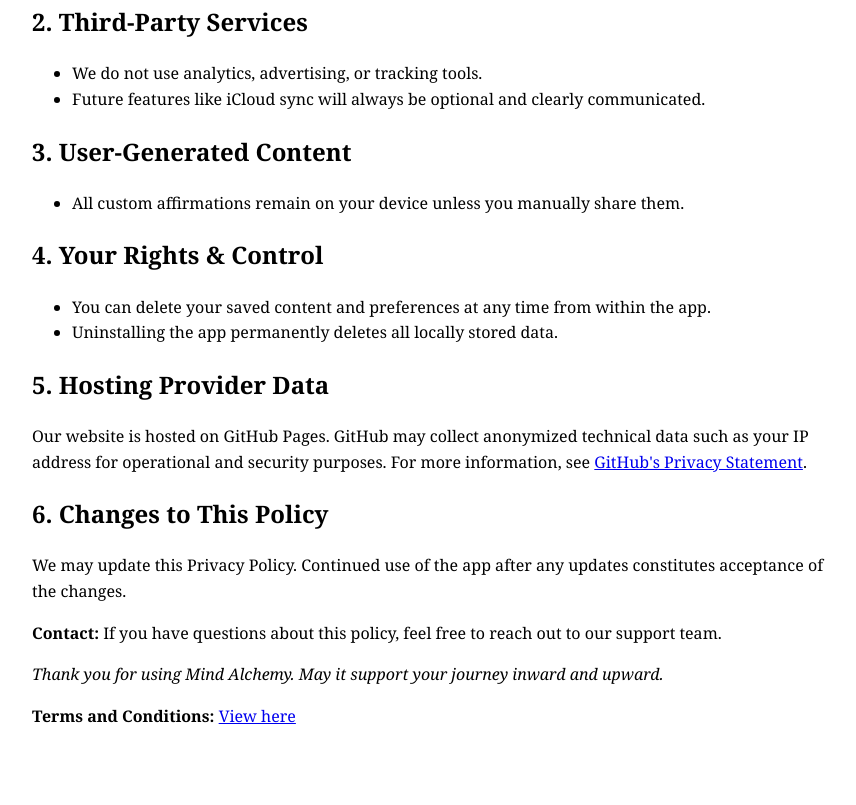
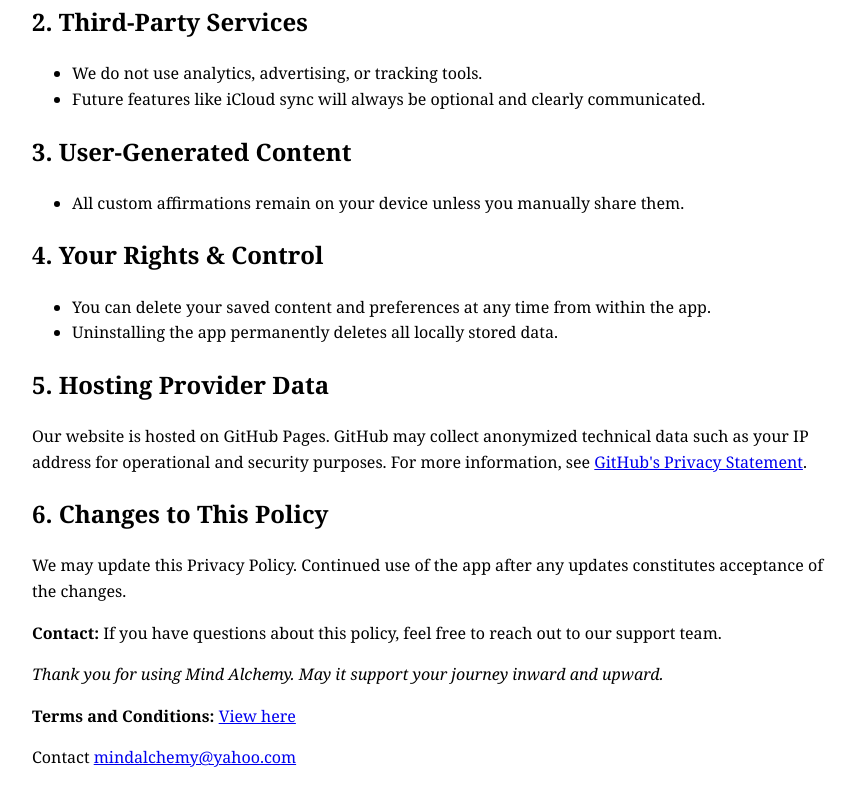
Before and after one commit to Mind-Alchemy/MindAlchemy, a plain HTML site: page privacypolicy.html in a window 1280 px wide. Shown: the part 363-1168 px from the top of the page, without its empty margins (208-1064 px from the left). Before the commit the page ends 1138 px from the top, so only its background shows below. Drawn offline with Linux system fonts and the light colour scheme.

Commit message:
Update privacypolicy.html

```diff
--- a/privacypolicy.html
+++ b/privacypolicy.html
@@ -66,6 +66,7 @@
     <p><em>Thank you for using Mind Alchemy. May it support your journey inward and upward.</em></p>
 
     <p><strong>Terms and Conditions:</strong> <a href="https://mind-alchemy.github.io/MindAlchemy/termsandconditions.html">View here</a></p>
+   <p>Contact <a href="mailto:mindalchemy@yahoo.com">mindalchemy@yahoo.com</a> </p>
   </div>
 </body>
 </html>
```
